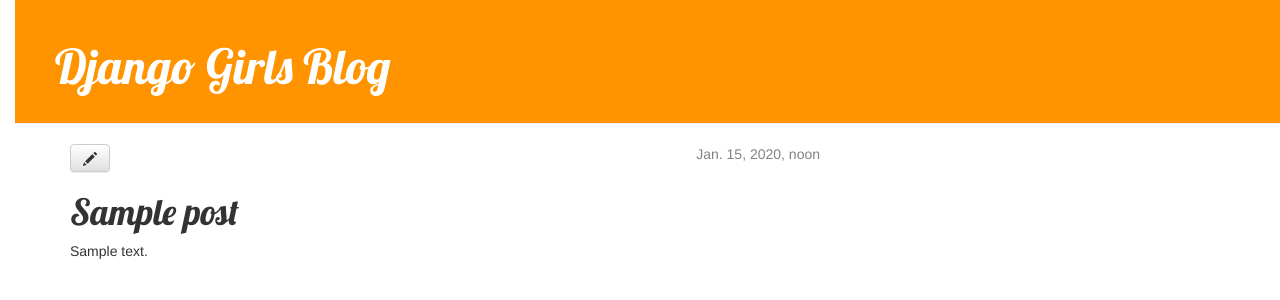
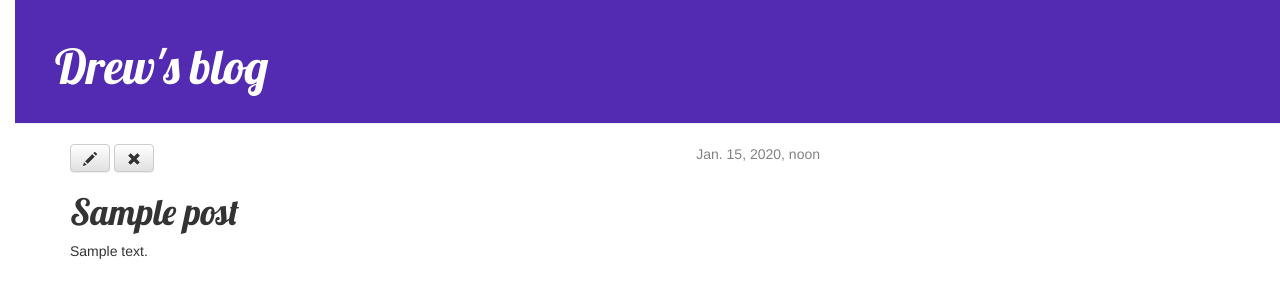
Before and after one commit to Drew7/my-first-blog, a Django app: page /post/1/ in a window 1280 px wide. Shown: the top 300 px of the page. Run offline with Django 3.2, Linux system fonts and the light colour scheme; tables that the repository leaves empty hold one stand-in row (values such as "Sample post"); some libraries are stand-ins or nearby versions.

Commit message:
Added views to delete/publish blog post

```diff
--- a/blog/static/css/blog.css
+++ b/blog/static/css/blog.css
@@ -1,12 +1,12 @@
 h1 a {
-        color: #FCA205;
+        color: #532ab2;
         font-family: 'Lobster';
     }
 body {
        padding-left: 15px;
      }
      .page-header {
-             background-color: #ff9400;
+             background-color: #532ab2;
              margin-top: 0;
              padding: 20px 20px 20px 40px;
          }
--- a/blog/templates/blog/base.html
+++ b/blog/templates/blog/base.html
@@ -11,8 +11,9 @@
     <div class="page-header">
       {% if user.is_authenticated %}
         <a href="{% url 'post_new' %}" class="top-menu"><span class="glyphicon glyphicon-plus"></span></a>
+        <a href="{% url 'post_draft_list' %}" class="top-menu"><span class="glyphicon glyphicon-edit"></span></a>
       {% endif %}
-        <h1><a href="/">Django Girls Blog</a></h1>
+        <h1><a href="/">Drew's blog</a></h1>
     </div>
     <div class="content container">
         <div class="row">
--- a/blog/templates/blog/post_detail.html
+++ b/blog/templates/blog/post_detail.html
@@ -6,8 +6,11 @@
                <div class="date">
                    {{ post.published_date }}
                </div>
+           {% else %}
+               <a class="btn btn-default" href="{% url 'post_publish' pk=post.pk %}">Publish</a>
            {% endif %}
            <a class="btn btn-default" href="{% url 'post_edit' pk=post.pk %}"><span class="glyphicon glyphicon-pencil"></span></a>
+           <a class="btn btn-default" href="{% url 'post_remove' pk=post.pk %}"><span class="glyphicon glyphicon-remove"></span></a>
            <h1>{{ post.title }}</h1>
            <p>{{ post.text|linebreaksbr }}</p>
        </div>
--- a/blog/urls.py
+++ b/blog/urls.py
@@ -6,4 +6,7 @@ urlpatterns = [
     url(r'^post/(?P<pk>[0-9]+)/$', views.post_detail, name='post_detail'),
     url(r'^post/new/$', views.post_new, name='post_new'),
     url(r'^post/(?P<pk>[0-9]+)/edit/$', views.post_edit, name='post_edit'),
+    url(r'^drafts/$', views.post_draft_list, name='post_draft_list'),
+    url(r'^post/(?P<pk>\d+)/publish/$', views.post_publish, name='post_publish'),
+    url(r'^post/(?P<pk>\d+)/remove/$', views.post_remove, name='post_remove'),
 ]
--- a/blog/views.py
+++ b/blog/views.py
@@ -19,7 +19,7 @@ def post_new(request):
         if form.is_valid():
             post = form.save(commit=False)
             post.author = request.user
-            post.published_date = timezone.now()
+            #post.published_date = timezone.now()
             post.save()
             return redirect('blog.views.post_detail', pk=post.pk)
     else:
@@ -33,9 +33,23 @@ def post_edit(request, pk):
         if form.is_valid():
             post = form.save(commit=False)
             post.author = request.user
-            post.published_date = timezone.now()
+            #post.published_date = timezone.now()
             post.save()
             return redirect('blog.views.post_detail', pk=post.pk)
     else:
         form = PostForm(instance=post)
     return render(request, 'blog/post_edit.html', {'form': form})
+
+def post_draft_list(request):
+    posts = Post.objects.filter(published_date__isnull=True).order_by('created_date')
+    return render(request, 'blog/post_draft_list.html', {'posts': posts})
+
+def post_publish(request, pk):
+    post = get_object_or_404(Post, pk=pk)
+    post.publish()
+    return redirect('post_detail', pk=pk)
+
+def post_remove(request, pk):
+    post = get_object_or_404(Post, pk=pk)
+    post.delete()
+    return redirect('post_list')
```
Also changed, not shown: blog/templates/blog/post_draft_list.html (added, +11 -0 lines).
